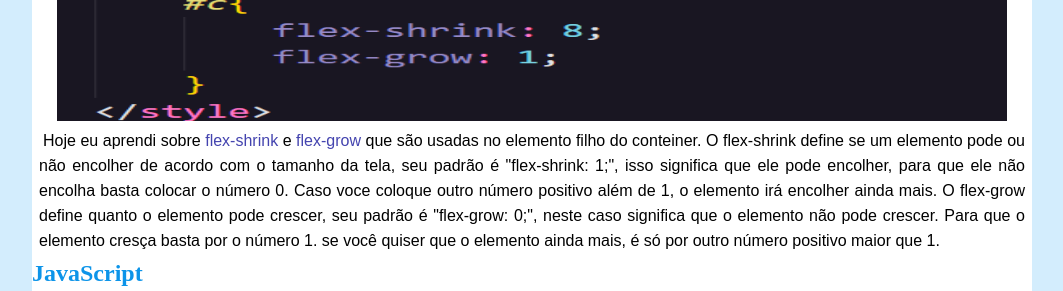
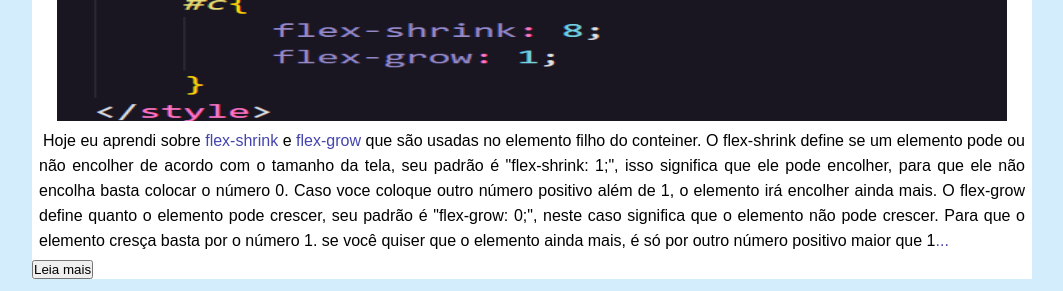
Before and after one commit to LucasLira-dev/LucasBlog, a plain HTML site: page index.html in a window 1280 px wide. Shown: the part 770-1061 px from the top of the page, without its empty margins (108-1171 px from the left). Drawn offline with nearby package versions, Linux system fonts and the light colour scheme; a web font is replaced by a local one.

Commit message:
adicionando botao

```diff
--- a/estilo/style.css
+++ b/estilo/style.css
@@ -67,6 +67,9 @@
 
  }
 
+ #JavaScript{
+  display: none;
+ }
 
 
 
--- a/index.html
+++ b/index.html
@@ -42,11 +42,10 @@
                <img src="imagens/Captura de tela 2024-10-17 135325.png" alt="imagem sobre flex-grow e shrink">
                <p>
                 Hoje eu aprendi sobre <span> flex-shrink</span> e <span> flex-grow  </span> que são usadas no elemento filho do conteiner. O flex-shrink define se um elemento pode ou não encolher de acordo com o tamanho da tela, seu padrão é "flex-shrink: 1;", isso significa que ele pode encolher, para que ele não encolha basta colocar o número 0. Caso voce coloque outro número positivo além de 1, o elemento irá encolher ainda mais.
-                O flex-grow define quanto o elemento pode crescer, seu padrão é "flex-grow: 0;", neste caso significa que o elemento não pode crescer. Para que o elemento cresça basta por o número 1. se você quiser que o elemento ainda mais, é só por outro número positivo maior que 1.
+                O flex-grow define quanto o elemento pode crescer, seu padrão é "flex-grow: 0;", neste caso significa que o elemento não pode crescer. Para que o elemento cresça basta por o número 1. se você quiser que o elemento ainda mais, é só por outro número positivo maior que 1<span id="pontos">...</span>
                </p>
             </article>
         </section>
-
         <section id="JavaScript">
             <h1>
                 JavaScript
@@ -60,6 +59,9 @@
                </p>
             </article>
         </section>
+
+        <button onclick="leiamais()" id="btnleiamais"> Leia mais </button>
+
     </main>
 
     <footer id="Contato">
@@ -72,5 +74,7 @@
 
 
     </footer>
+
+    <script src="script.js"></script>
 </body>
 </html>
--- /dev/null
+++ b/script.js
@@ -0,0 +1,16 @@
+function leiamais() {
+    var pontos = document.getElementById("pontos");
+    var maistexto = document.getElementById("JavaScript");
+    var btnleiamais = document.getElementById("btnleiamais")
+
+    if(pontos.style.display === "none") {
+        pontos.style.display ="inline";
+        maistexto.style.display = "none";
+        btnleiamais.innerHTML = "leia mais"
+    } else {
+        pontos.style.display ="none";
+        maistexto.style.display = "inline";
+        btnleiamais.innerHTML = "leia menos"
+
+    }
+}
```
